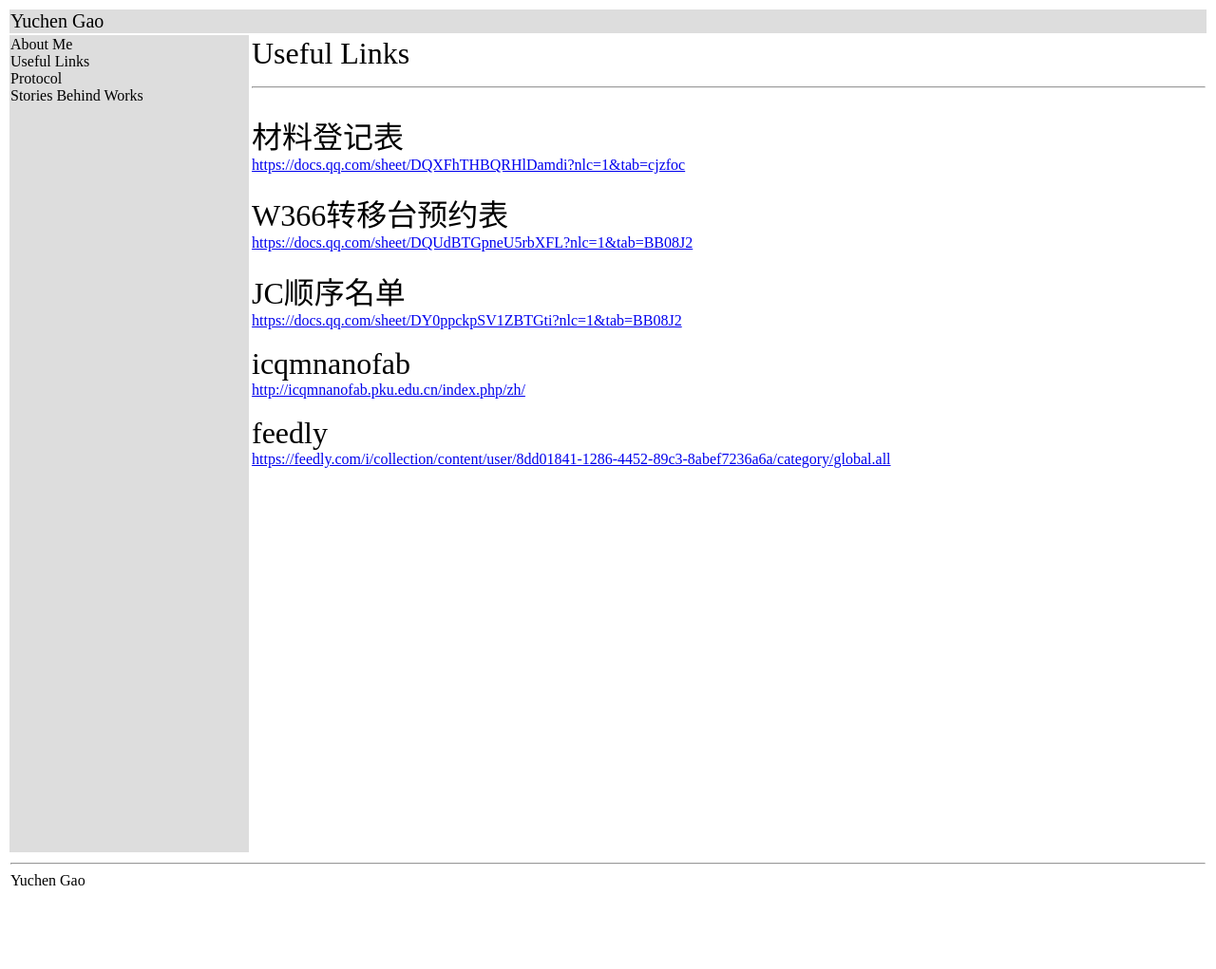
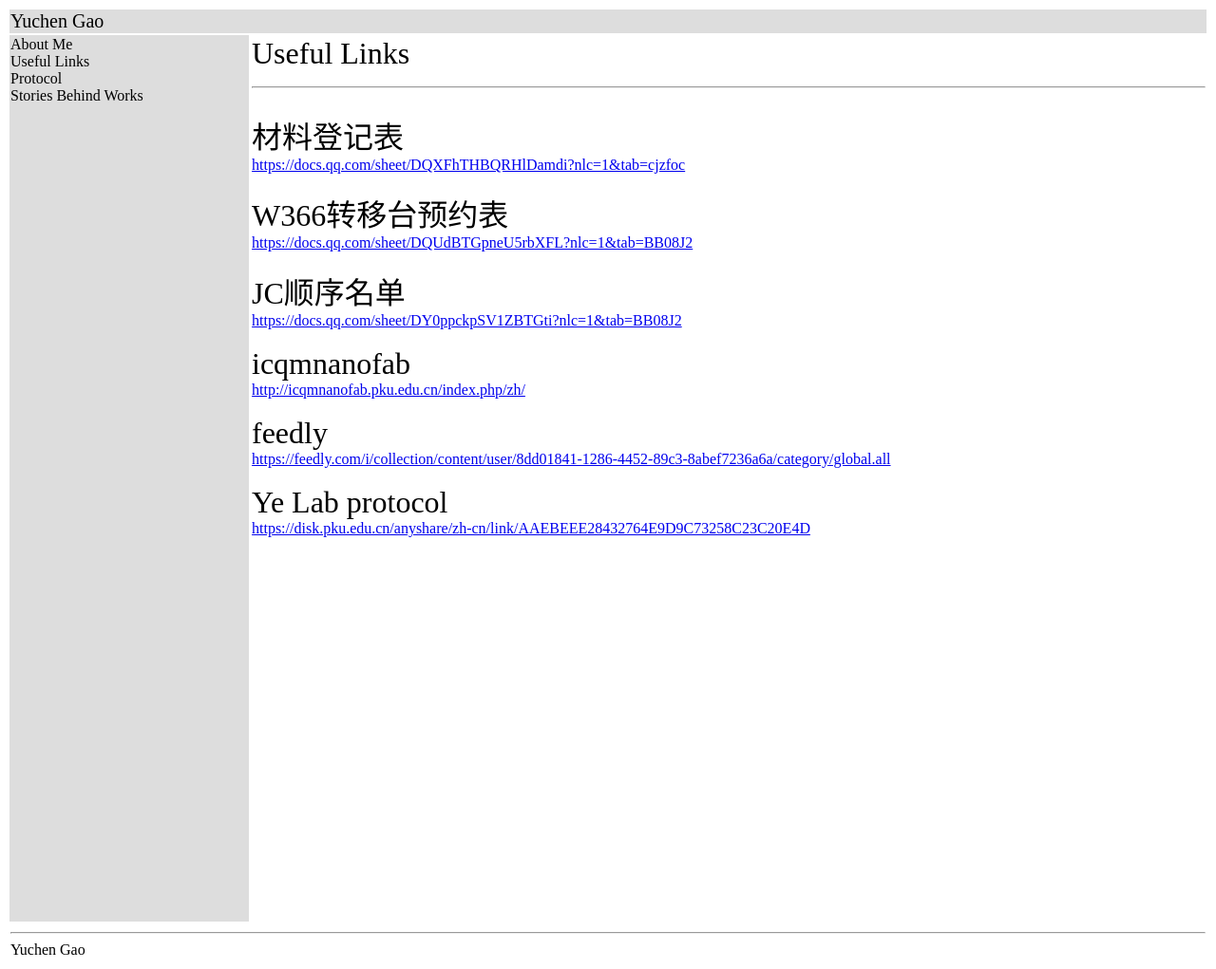
Before and after one commit to GYC1999/GYC1999.github.io, a Jekyll site: the page built from Useful_Links.html, in a window 1280 px wide. Shown: the whole page at 95% size. Built offline with Jekyll 4.4.1, drawn with Linux system fonts in a browser that asks for light colours; before the commit the page ends 948 px from its top, so only the background shows below that.

Commit message:
update 404 and Links

```diff
--- a/404.html
+++ b/404.html
@@ -19,6 +19,7 @@ layout: page
 
 <div class="container">
   <h1>404</h1>
+  <h2>Working hard...</h2>
 
   <p><strong>Page not found :(</strong></p>
   <p>The requested page could not be found.</p>
--- a/Useful_Links.html
+++ b/Useful_Links.html
@@ -56,5 +56,9 @@ layout: default
     <font size="+3">feedly</font><br>
     <a href="https://feedly.com/i/collection/content/user/8dd01841-1286-4452-89c3-8abef7236a6a/category/global.all">https://feedly.com/i/collection/content/user/8dd01841-1286-4452-89c3-8abef7236a6a/category/global.all</a>
     <br>
+    <br>
+    <font size="+3">Ye Lab protocol</font><br>
+    <a href="https://disk.pku.edu.cn/anyshare/zh-cn/link/AAEBEEE28432764E9D9C73258C23C20E4D">https://disk.pku.edu.cn/anyshare/zh-cn/link/AAEBEEE28432764E9D9C73258C23C20E4D</a>
+    <br>
   </div>
 </body>
```
